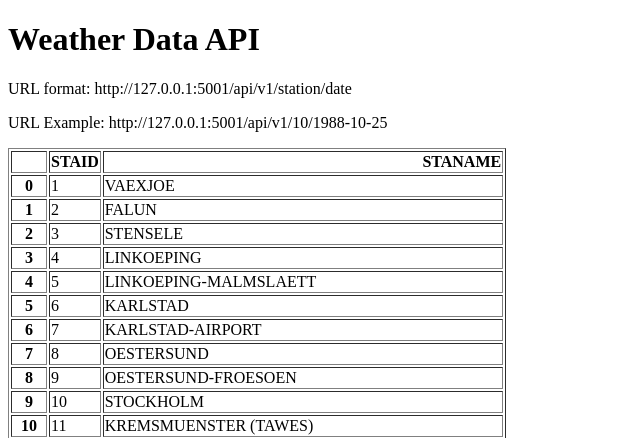
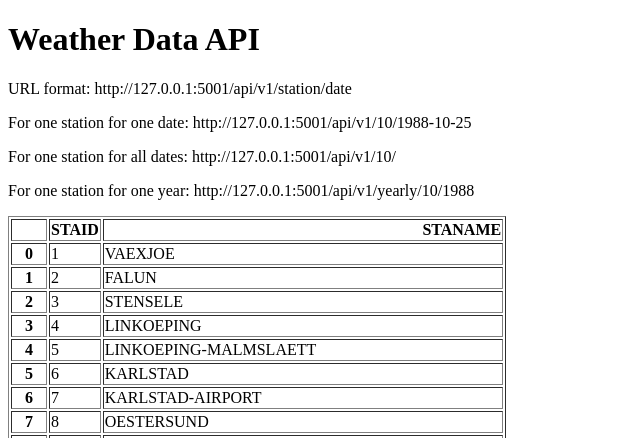
Before and after one commit to barisumutt/app6-weather-api, a Flask app: page / in a window 1280 px wide. Shown: the top 438 px of the page, without its empty margins (0-640 px from the left). Run offline with Flask 3, Linux system fonts and the light colour scheme.

Commit message:
Add URL endpoint for yearly, and all data

```diff
--- a/main.py
+++ b/main.py
@@ -6,6 +6,7 @@ app = Flask(__name__)
 
 stations = pd.read_csv("data_small/stations.txt", skiprows=17)
 stations = stations[["STAID", "STANAME                                 "]]
+
 
 @app.route("/")
 def home():
@@ -16,10 +17,27 @@ def home():
 def about(station, date):
     filename = "data_small/TG_STAID" + str(station).zfill(6) + ".txt"
     df = pd.read_csv(filename, skiprows=20, parse_dates=["    DATE"])
-    temparature = df.loc[df['    DATE'] == date]['   TG'].squeeze() / 10
+    temperature = df.loc[df['    DATE'] == date]['   TG'].squeeze() / 10
     return {"station": station,
             "date": date,
-            "temperature": temparature}
+            "temperature": temperature}
+
+
+@app.route("/api/v1/<station>/")
+def all_data(station):
+    filename = "data_small/TG_STAID" + str(station).zfill(6) + ".txt"
+    df = pd.read_csv(filename, skiprows=20, parse_dates=["    DATE"])
+    result = df.to_dict(orient="records")
+    return result
+
+
+@app.route("/api/v1/yearly/<station>/<year>")
+def yearly(station, year):
+    filename = "data_small/TG_STAID" + str(station).zfill(6) + ".txt"
+    df = pd.read_csv(filename, skiprows=20)
+    df["    DATE"] = df["    DATE"].astype(str)
+    result = df[df["    DATE"].str.startswith(str(year))].to_dict(orient = "records")
+    return result
 
 
 if __name__ == "__main__":
--- a/templates/home.html
+++ b/templates/home.html
@@ -7,7 +7,9 @@
 <body>
 <h1>Weather Data API</h1>
 <p>URL format: http://127.0.0.1:5001/api/v1/station/date</p>
-<p>URL Example: http://127.0.0.1:5001/api/v1/10/1988-10-25</p>
+<p>For one station for one date: http://127.0.0.1:5001/api/v1/10/1988-10-25</p>
+<p>For one station for all dates: http://127.0.0.1:5001/api/v1/10/</p>
+<p>For one station for one year: http://127.0.0.1:5001/api/v1/yearly/10/1988</p>
 <p>{{data | safe}}</p>
 </body>
 </html>
```
